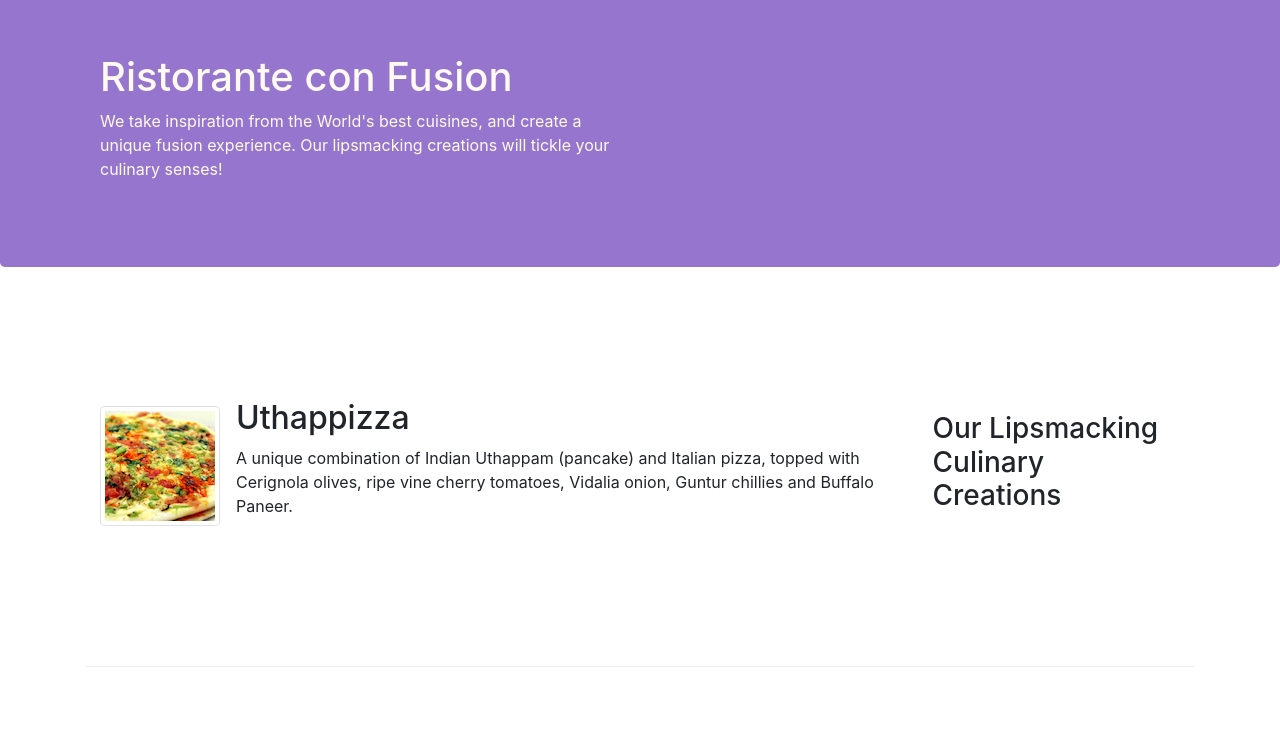
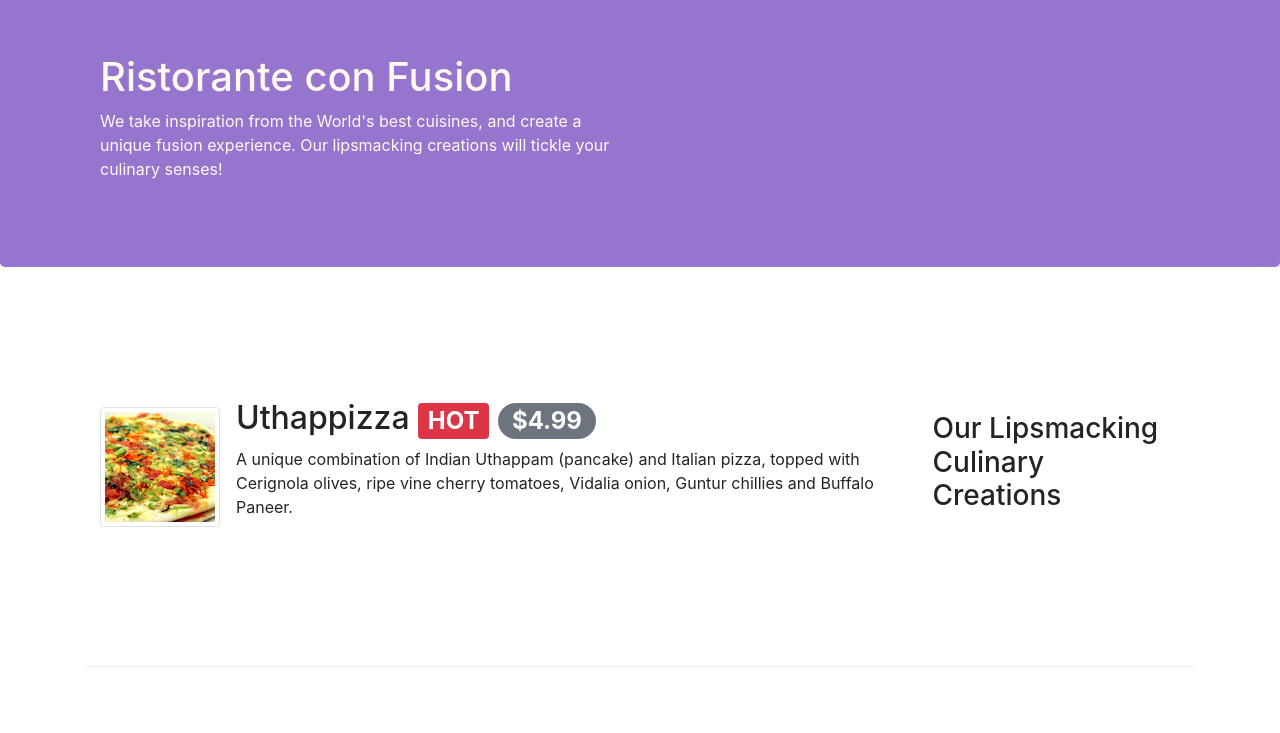
Before and after one commit to ashik60/bootstrap4-coursera, a website: page index.html in a window 1280 px wide. Shown: the part 67-800 px from the top of the page. Drawn offline with nearby package versions, Linux system fonts and the light colour scheme.

Commit message:
alerting users

```diff
--- a/index.html
+++ b/index.html
@@ -43,7 +43,10 @@
             <div class="row row-header">
                 <div class="col-12 col-sm-6">
                     <h1>Ristorante con Fusion</h1>
-                    <p>We take inspiration from the World's best cuisines, and create a unique fusion experience. Our lipsmacking creations will tickle your culinary senses!</p>
+                    <p>We take inspiration from
+                        the World's best cuisines, and create a
+                        unique fusion experience. Our lipsmacking
+                        creations will tickle your culinary senses!</p>
                 </div>
                 <div class="col-12 col-sm">
                 </div>
@@ -60,12 +63,14 @@
                 <div class="media">
                     <img src="./img/uthappizza.png" alt="" class="d-flex mr-3 img-thumbnail align-self-center">
                     <div class="media-body">
-                        <h2 class="mt-0">Uthappizza</h2>
+                        <h2 class="mt-0">Uthappizza
+                            <span class="badge badge-danger">HOT</span>
+                            <span class="badge badge-pill badge-secondary">$4.99</span></h2>
                         <p>A unique combination of Indian Uthappam (pancake) and
                         Italian pizza, topped with Cerignola olives, ripe vine
                         cherry tomatoes, Vidalia onion, Guntur chillies
                         and Buffalo Paneer.
-                    </p>
+                        </p>
                     </div>
                 </div>
             </div>
@@ -102,8 +107,6 @@
                         </p>
                     </div>
                 </div>
-
-
             </div>
         </div>
     </div>
```
